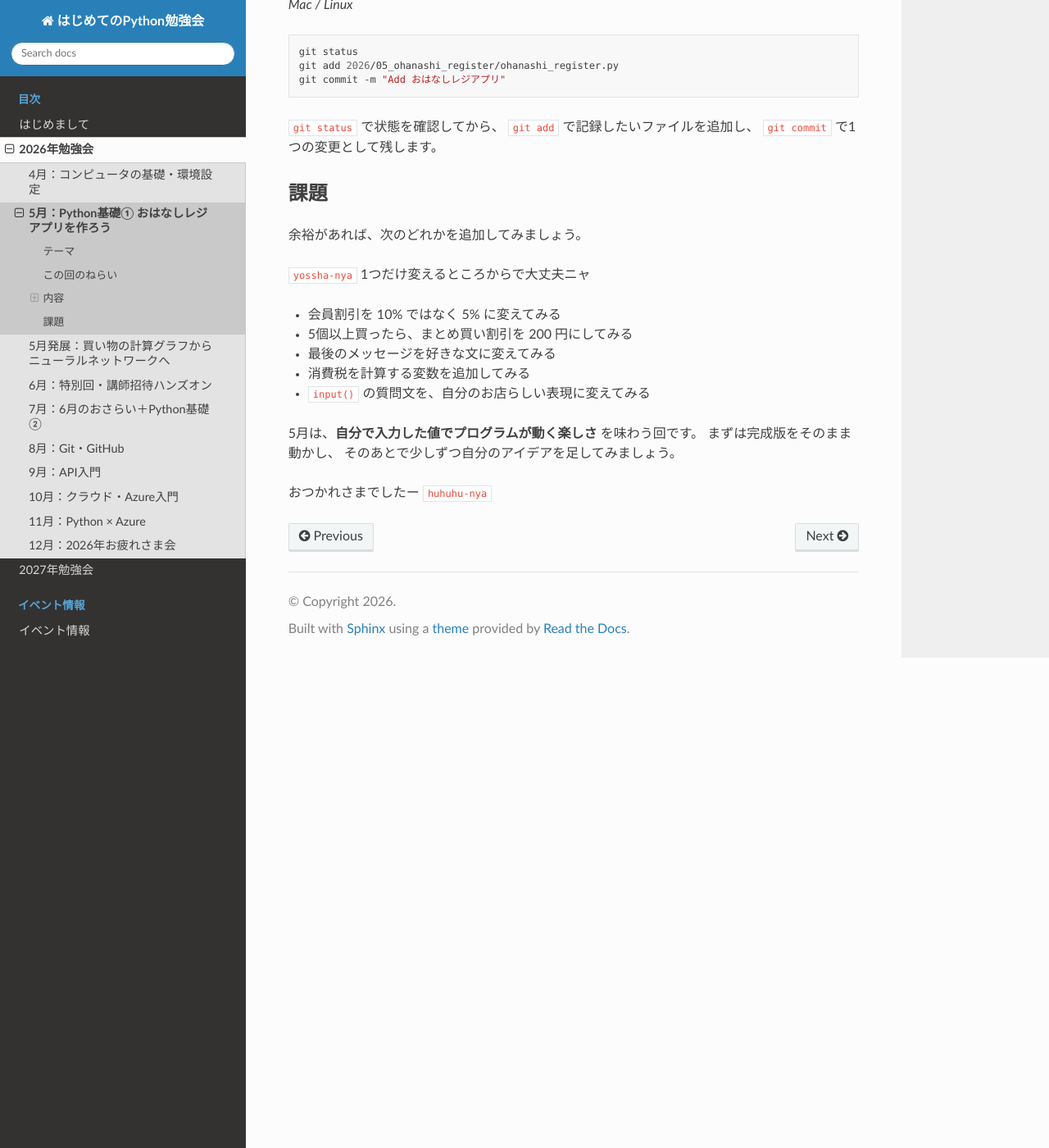
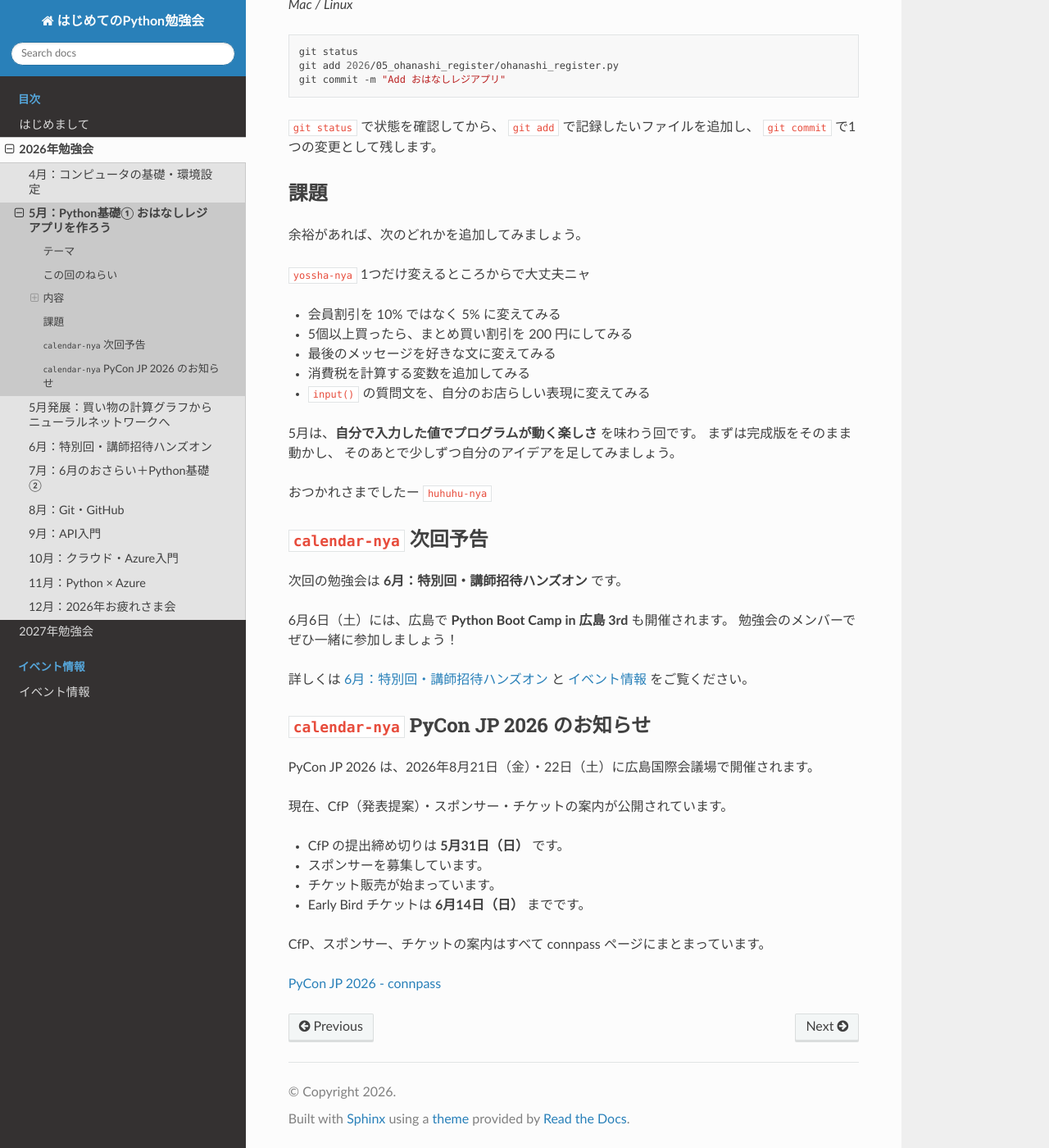
Before and after one commit to MikiMakino/python-study, a Sphinx documentation site: the page built from source/2026/05_may.rst, in a window 1280 px wide and 1400 px high, scrolled down 9996 px. Shown: the whole window at 82% size. Built offline with Sphinx 7.4.7 and the Read the Docs theme 3.1.0, drawn with Linux system fonts in a browser that asks for light colours; cross-references to code outside the pages are shown as plain code.

Commit message:
add June schedule

```diff
--- a/source/2026/05_may.rst
+++ b/source/2026/05_may.rst
@@ -452,3 +452,31 @@ GUI版のコードとセットアップ手順は、次の GitHub リポジトリ
 そのあとで少しずつ自分のアイデアを足してみましょう。
 
 おつかれさまでしたー :nekochan:`huhuhu-nya`
+
+
+:nekochan:`calendar-nya` 次回予告
+---------------------------------
+
+次回の勉強会は **6月：特別回・講師招待ハンズオン** です。
+
+6月6日（土）には、広島で **Python Boot Camp in 広島 3rd** も開催されます。
+勉強会のメンバーでぜひ一緒に参加しましょう！
+
+詳しくは :doc:`06_june` と :doc:`../events/index` をご覧ください。
+
+
+:nekochan:`calendar-nya` PyCon JP 2026 のお知らせ
+--------------------------------------------------
+
+PyCon JP 2026 は、2026年8月21日（金）・22日（土）に広島国際会議場で開催されます。
+
+現在、CfP（発表提案）・スポンサー・チケットの案内が公開されています。
+
+- CfP の提出締め切りは **5月31日（日）** です。
+- スポンサーを募集しています。
+- チケット販売が始まっています。
+- Early Bird チケットは **6月14日（日）** までです。
+
+CfP、スポンサー、チケットの案内はすべて connpass ページにまとまっています。
+
+`PyCon JP 2026 - connpass <https://pyconjp.connpass.com/event/391006/>`_
```
